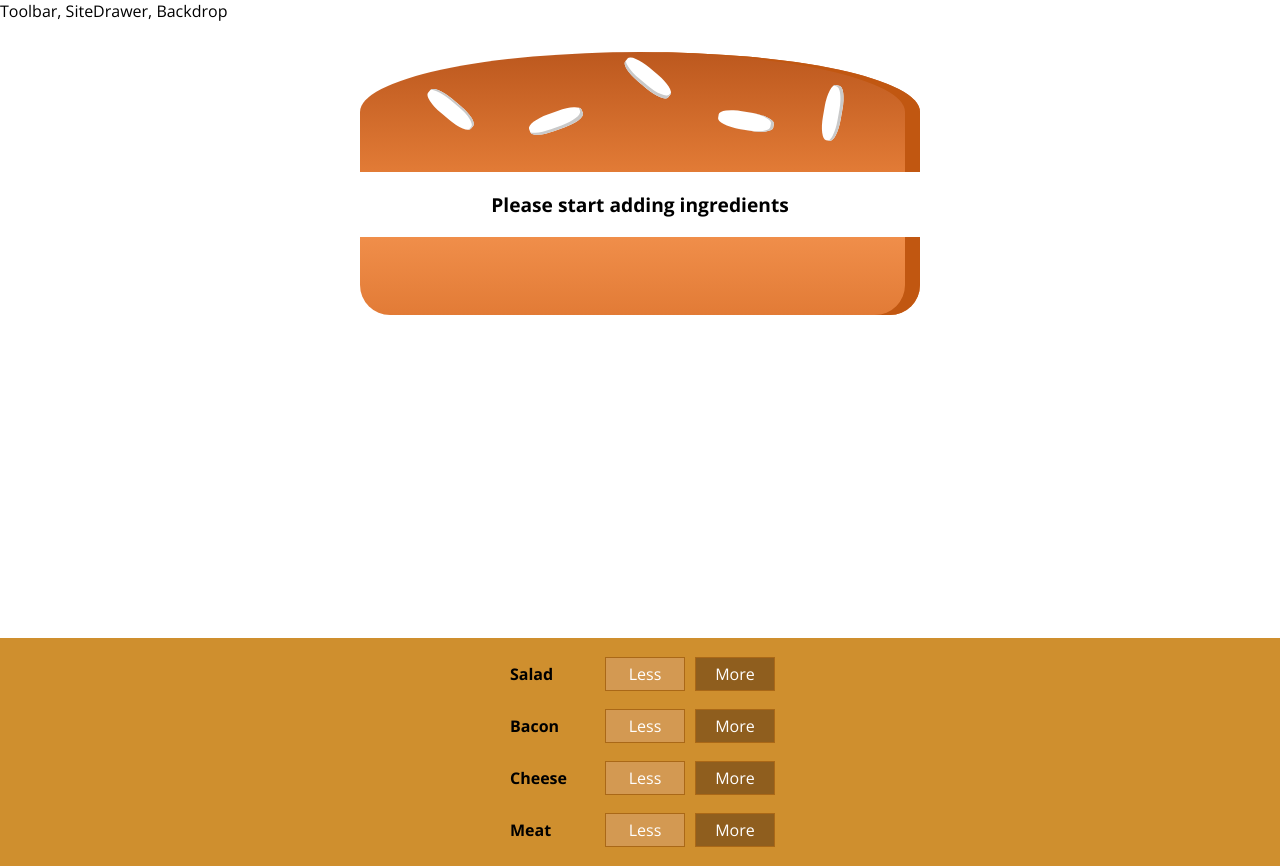
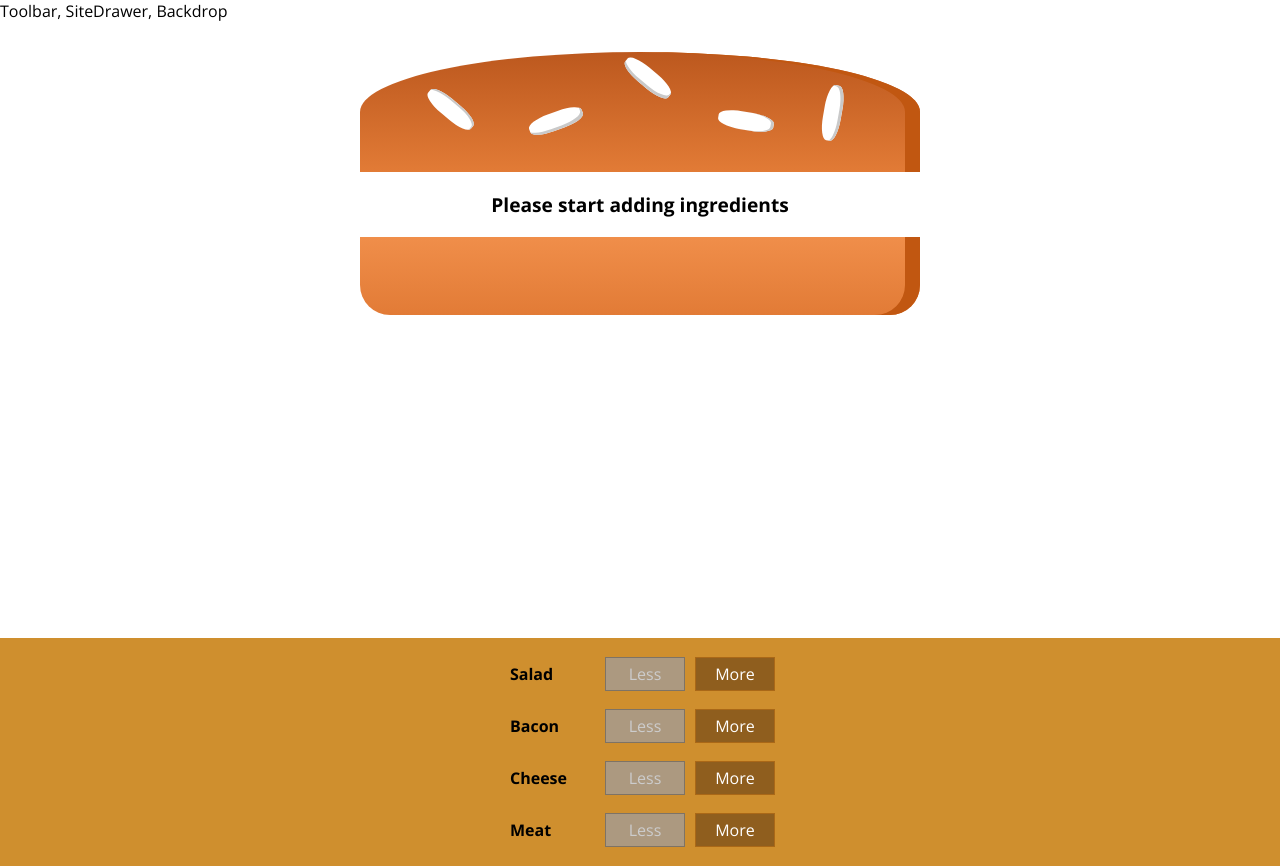
Before and after one commit to shibbirweb/reactjs-practice, a React (Create React App) app: page / in a window 1280 px wide. Built offline with nearby package versions, Linux system fonts and the light colour scheme.

Commit message:
18. Removing Ingredients Safely

```diff
--- a/src/components/Burger/BuildControls/BuildControl/BuildControl.js
+++ b/src/components/Burger/BuildControls/BuildControl/BuildControl.js
@@ -4,7 +4,7 @@ import classes from "./BuildControl.module.css"
 const buildControl = (props) => (
     <div className={classes.BuildControl}>
         <div className={classes.Label}>{props.label}</div>
-        <button className={classes.Less}>Less</button>
+        <button className={classes.Less} onClick={props.removed} disabled={props.disabled}>Less</button>
         <button className={classes.More} onClick={props.added}>More</button>
     </div>
 )
--- a/src/components/Burger/BuildControls/BuildControls.js
+++ b/src/components/Burger/BuildControls/BuildControls.js
@@ -11,15 +11,15 @@ const controls = [
 
 const buildControls = (props) => (
   <div className={classes.BuildControls}>
-    {
-        controls.map((ctrl) => (
-            <BuildControl
-                key={ctrl.label}
-                label={ctrl.label}
-                added={() => props.ingredientAdded(ctrl.type)}
-        />
-        ))
-    }
+    {controls.map((ctrl) => (
+      <BuildControl
+        key={ctrl.label}
+        label={ctrl.label}
+        added={() => props.ingredientAdded(ctrl.type)}
+        removed={() => props.ingredientRemoved(ctrl.type)}
+        disabled={props.disabled[ctrl.type]}
+      />
+    ))}
   </div>
 );
 
--- a/src/containers/BurgerBuilder/BurgerBuilder.js
+++ b/src/containers/BurgerBuilder/BurgerBuilder.js
@@ -47,15 +47,46 @@ class BurgerBuilder extends Component{
     }
 
     removeIngredientHandler = (type) => {
+        const oldCount = this.state.ingredients[type];
 
+        if(oldCount <= 0){
+            return;
+        }
+
+        const updatedCount = oldCount - 1;
+        const updatedIngredients = {
+        ...this.state.ingredients,
+        };
+        updatedIngredients[type] = updatedCount;
+
+        const priceDeduction = INGREDIENT_PRICES[type];
+        const oldPrice = this.state.totalPrice;
+        const newPrice = oldPrice - priceDeduction;
+
+        this.setState({
+            totalPrice: newPrice,
+            ingredients: updatedIngredients,
+        });
     }
 
     render(){
+
+        const disabledInfo = {
+            ...this.state.ingredients
+        }
+
+        for(let key in disabledInfo){
+            disabledInfo[key] = disabledInfo[key] <= 0
+        }
+        // {salad: true, meat: false, ....}
+
        return (
            <Auxiliary>
             <Burger ingredients={this.state.ingredients}/>
             <BuildControls
                 ingredientAdded={this.addIngredientHandler}
+                ingredientRemoved={this.removeIngredientHandler}
+                disabled={disabledInfo}
             />
            </Auxiliary>
        )
```
